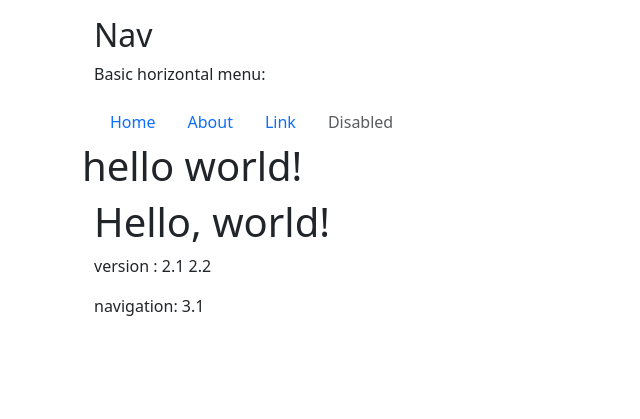
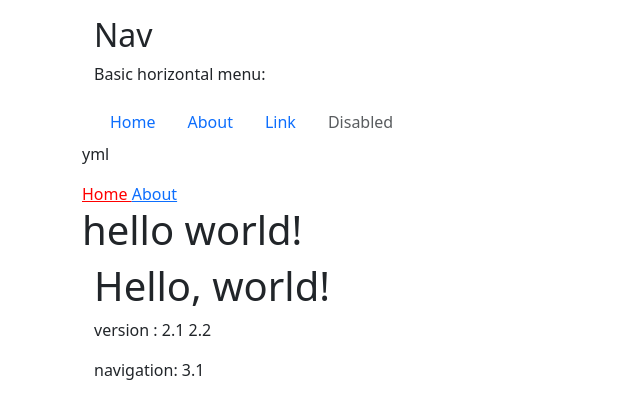
Before and after one commit to awelvor/mybootstrap, a Jekyll site: the page built from index.html, in a window 1280 px wide. Shown: the top 419 px of the page, without its empty margins (0-640 px from the left). Built offline with Jekyll 4.4.1, drawn with Linux system fonts in a browser that asks for light colours.

Commit message:
Update navigation.html

```diff
--- a/_includes/navigation.html
+++ b/_includes/navigation.html
@@ -17,3 +17,13 @@
     </li>
   </ul>
 </div>
+
+<p>yml</p>
+
+<nav>
+  {% for item in site.data.navigation %}
+    <a href="{{ item.link }}" {% if page.url == item.link %}style="color: red;"{% endif %}>
+      {{ item.name }}
+    </a>
+  {% endfor %}
+</nav>
```
